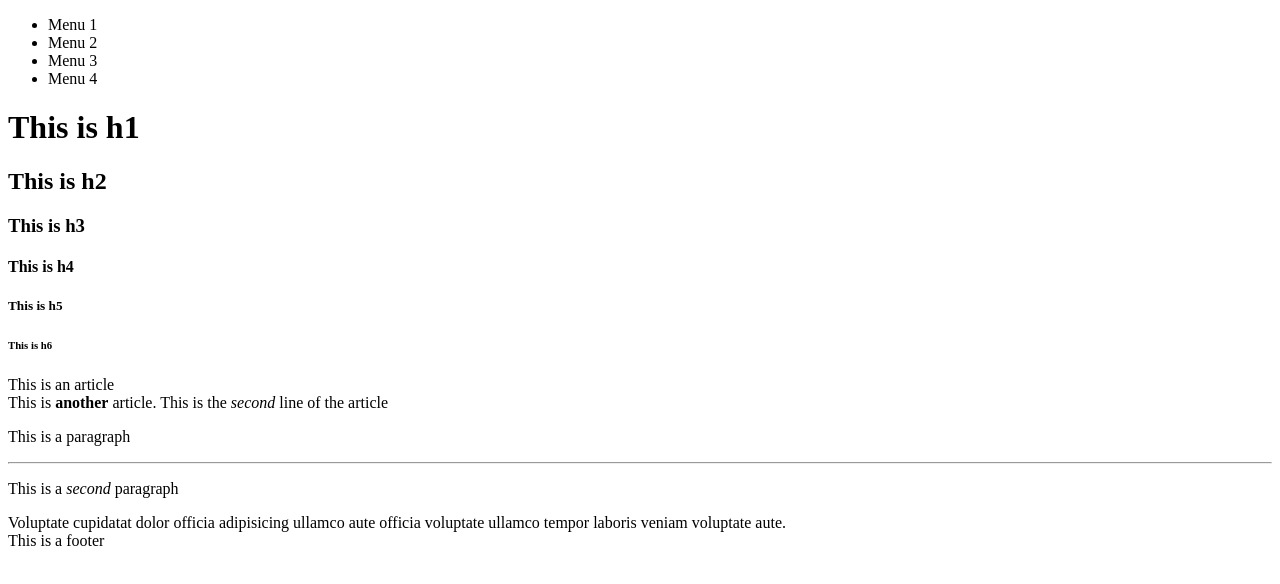
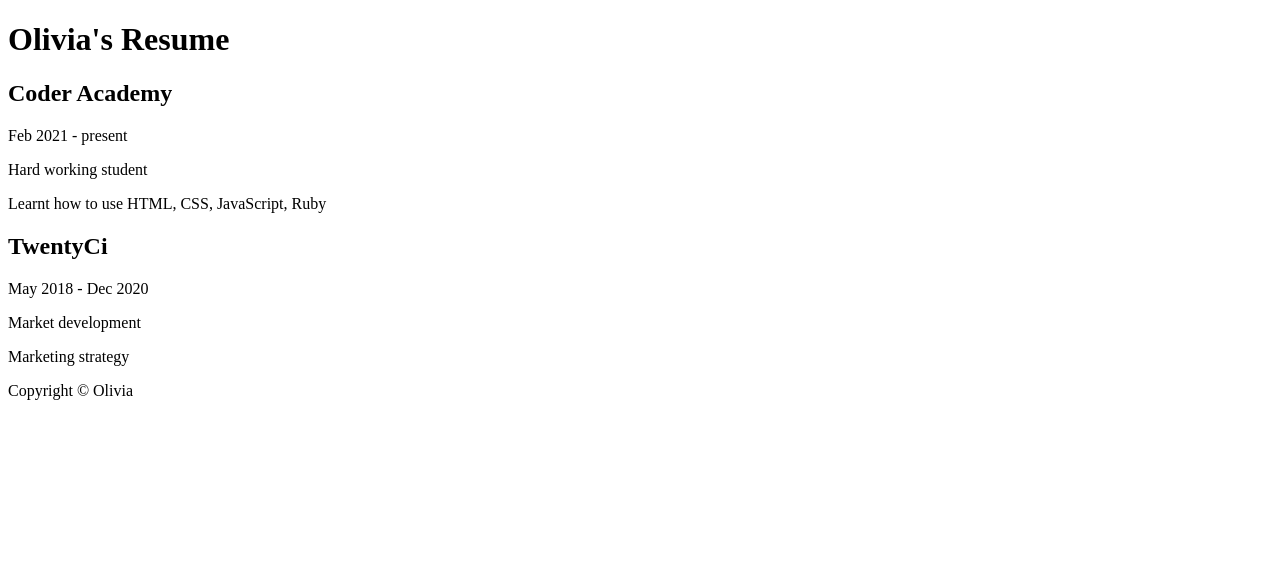
Before and after one commit to oliviadangpad/oliviadangpad.github.io, a plain HTML site: page index.html in a window 1280 px wide. Drawn offline with Linux system fonts and the light colour scheme.

Commit message:
Make changes to index.html

```diff
--- a/index.html
+++ b/index.html
@@ -4,36 +4,27 @@
     <meta charset="UTF-8">
     <meta http-equiv="X-UA-Compatible" content="IE=edge">
     <meta name="viewport" content="width=device-width, initial-scale=1.0">
-    <title>Document</title>
+    <title>Olivia's Resume</title>
 </head>
 <body>
-    <nav>
-        <ul>
-            <li>Menu 1</li>
-            <li>Menu 2</li>
-            <li>Menu 3</li>
-            <li>Menu 4</li>
-        </ul>
-    </nav>
-    <h1>This is h1</h1>
-    <h2>This is h2</h2>
-    <h3>This is h3</h3>
-    <h4>This is h4</h4>
-    <h5>This is h5</h5>
-    <h6>This is h6</h6>
+    <h1>Olivia's Resume</h1>
+    <Section>
+        <h2>Coder Academy</h2>
+        <p>Feb 2021 - present</p>
+        <div>
+            <p>Hard working student</p>
+            <P>Learnt how to use HTML, CSS, JavaScript, Ruby</P>
+        </div>
+    </Section>
     <section>
-        <article>This is an article</article>
-        <article>
-            This is <b>another</b> article.
-            This is the <em>second</em> line of the article
-            <p>This is a paragraph</p>
-            <hr/>
-            <p>This is a <i>second</i> paragraph</p>
-            <div>
-                Voluptate <span>cupidatat </span> dolor officia adipisicing ullamco aute officia voluptate ullamco tempor laboris veniam voluptate aute.
-            </div>
-        </article>
+        <h2>TwentyCi</h2>
+        <p>May 2018 - Dec 2020</p>
+        <div>
+            <p>Market development</p>
+            <p>Marketing strategy</p>
+        </div>
     </section>
-    <footer>This is a footer</footer>
+
+    <footer>Copyright &copy; Olivia</footer>
 </body>
 </html>
```
